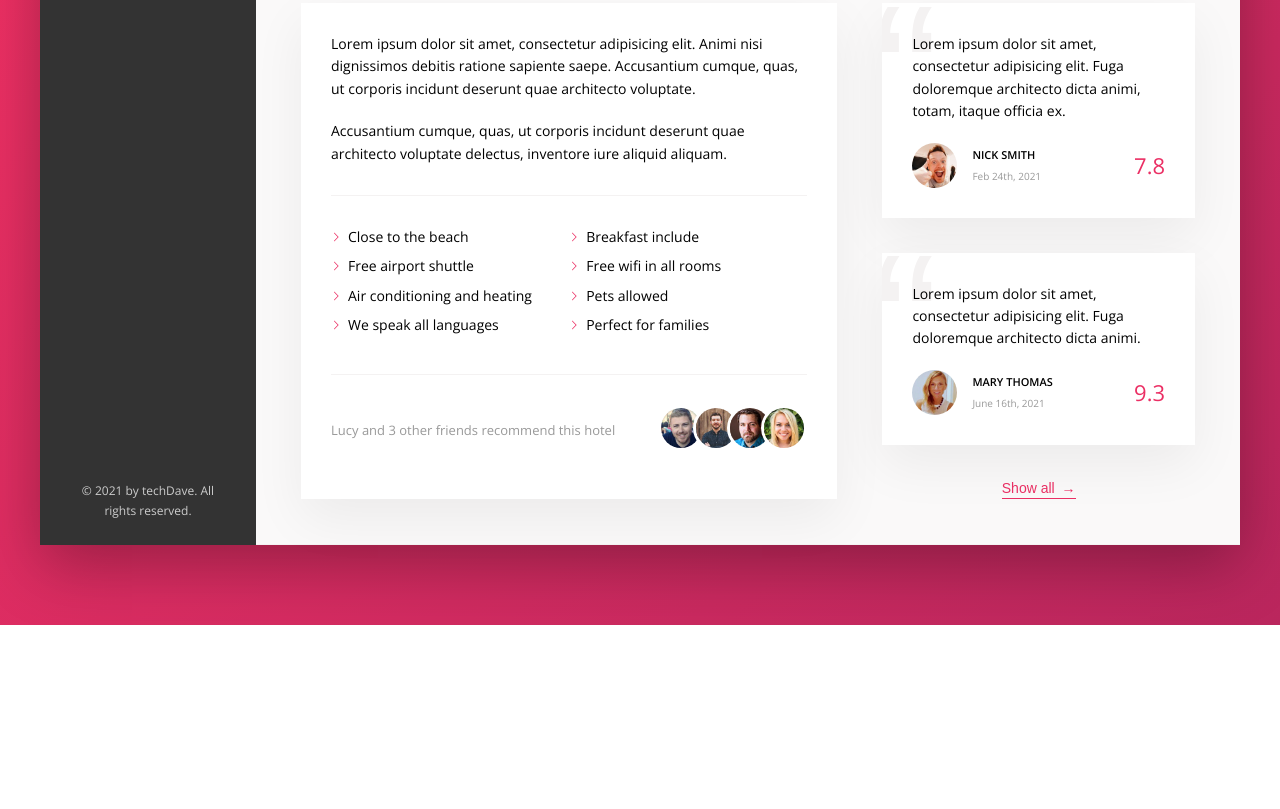
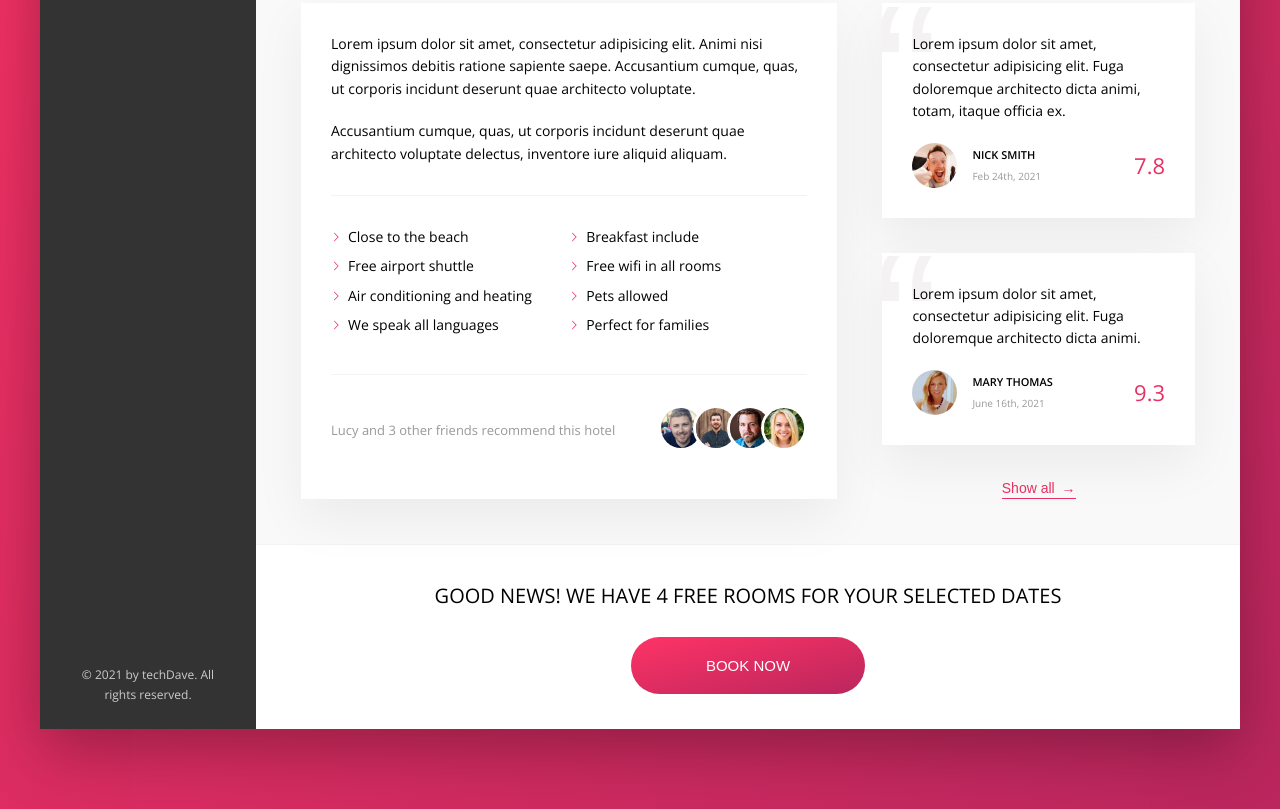
Before and after one commit to David-mwendwa/trillo-booking-app, a website: page index.html in a window 1280 px wide. Shown: the part 644-1453 px from the top of the page. Before the commit the page ends 1269 px from the top, so only its background shows below. Drawn offline with nearby package versions, Linux system fonts and the light colour scheme.

Commit message:
feat: build and style CTA section

```diff
--- a/index.html
+++ b/index.html
@@ -247,6 +247,16 @@
               <button class="btn-inline">Show all <span>&rarr;</span></button>
             </div>
           </div>
+
+          <div class="cta">
+            <h2 class="cta__book-now">
+              Good news! We have 4 free rooms for your selected dates
+            </h2>
+            <button class="btn">
+              <span class="btn__visible">Book now</span>
+              <span class="btn__invisible">Only 4 rooms left</span>
+            </button>
+          </div>
         </main>
       </div>
     </div>
--- a/sass/_components.scss
+++ b/sass/_components.scss
@@ -428,3 +428,65 @@
     z-index: 1;
   }
 }
+
+/********* CALL TO ACTION *********/
+.cta {
+  padding: 3.5rem 0;
+  text-align: center;
+
+  &__book-now {
+    font-size: 2rem;
+    font-weight: 300;
+    text-transform: uppercase;
+    margin-bottom: 2.5rem;
+  }
+}
+
+/********* CALL TO ACTION *********/
+.btn {
+  font-size: 1.5rem;
+  font-weight: 300;
+  text-transform: uppercase;
+  border-radius: 100px;
+  border: none;
+  background-image: linear-gradient(to right bottom, var(--color-primary-light), var(--color-primary-dark));
+  color: #fff;
+  position: relative;
+  overflow: hidden;
+  cursor: pointer;
+
+  & > * {
+    display: inline-block;
+    height: 100%;
+    width: 100%;
+    transition: all .2s;
+  }
+
+  &__visible {
+    padding: 2rem 7.5rem;
+  }
+
+  &__invisible {
+    position: absolute;
+    padding: 2rem 0;
+    left: 0;
+    top: -100%;
+  }
+
+  &:hover {
+    background-image: linear-gradient(to left, var(--color-primary-light), var(--color-primary-dark));
+  }
+
+  &:hover &__visible {
+    transform: translateY(100%);
+  }
+
+  &:hover &__invisible {
+    top: 0;
+  }
+
+  &:focus {
+    outline: none;
+    animation: pulsate 1s infinite;
+  }
+}
```
Also changed, not shown: css/style.css.
